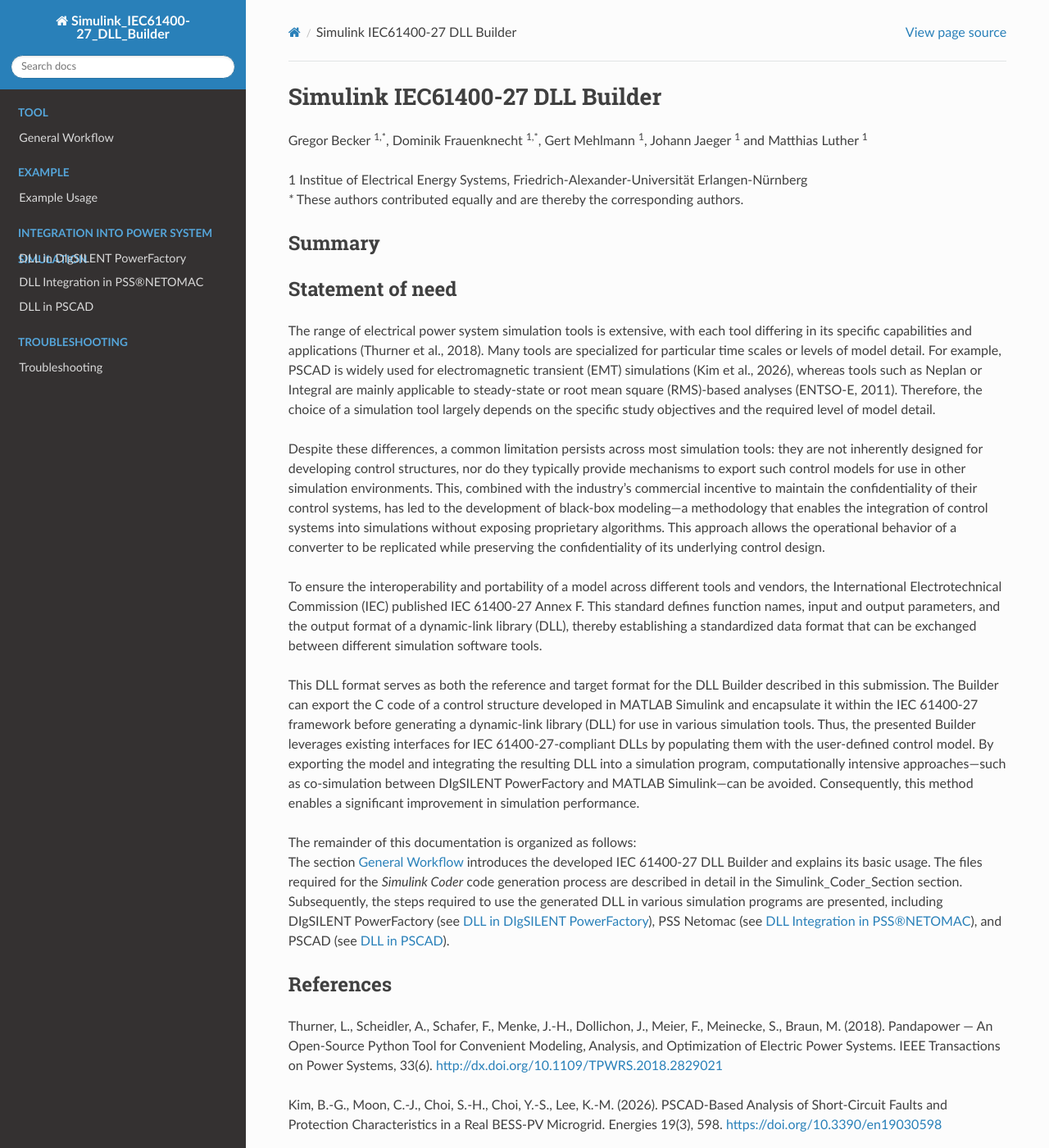
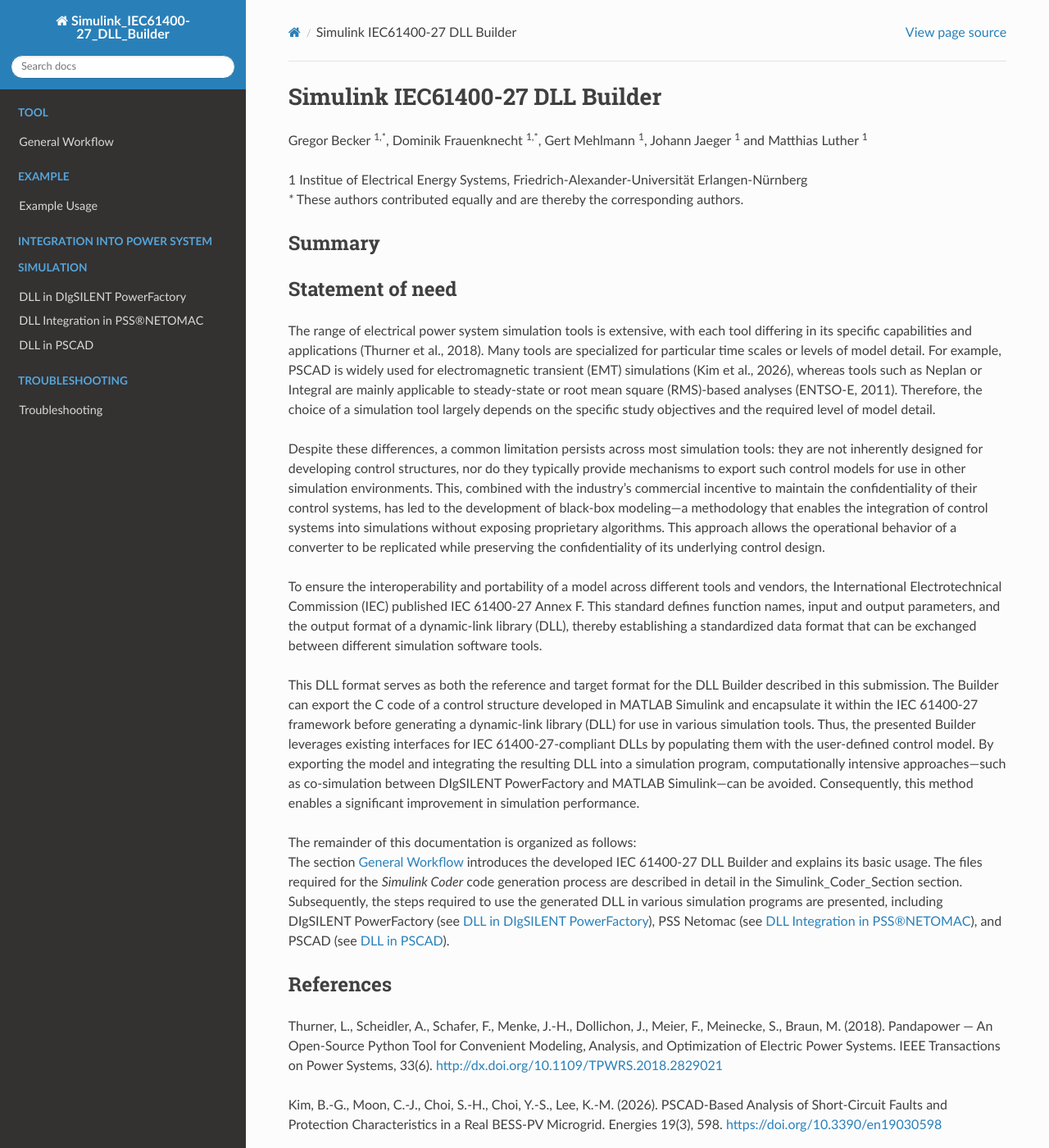
Before and after one commit to Institute-of-Electrical-Energy-Systems/SIMULINK_DLL_Builder, a Sphinx documentation site: the page built from docs/index.rst, in a window 1280 px wide and 1400 px high. Shown: the whole window at 82% size. Built offline with Sphinx 7.4.7 and the Read the Docs theme 3.1.0, drawn with Linux system fonts in a browser that asks for light colours; formulas are drawn with MathJax 3.

Commit message:
Update custom.css

```diff
--- a/docs/_static/custom.css
+++ b/docs/_static/custom.css
@@ -6,6 +6,12 @@
     max-width: 100% !important;
 }
 
+.wy-menu-vertical p.caption {
+    height: auto;
+    min-height: 0;
+    margin-bottom: 5px;
+}
+
 .wy-menu-vertical p.caption .caption-text {
     white-space: normal;
     overflow-wrap: break-word;
```
